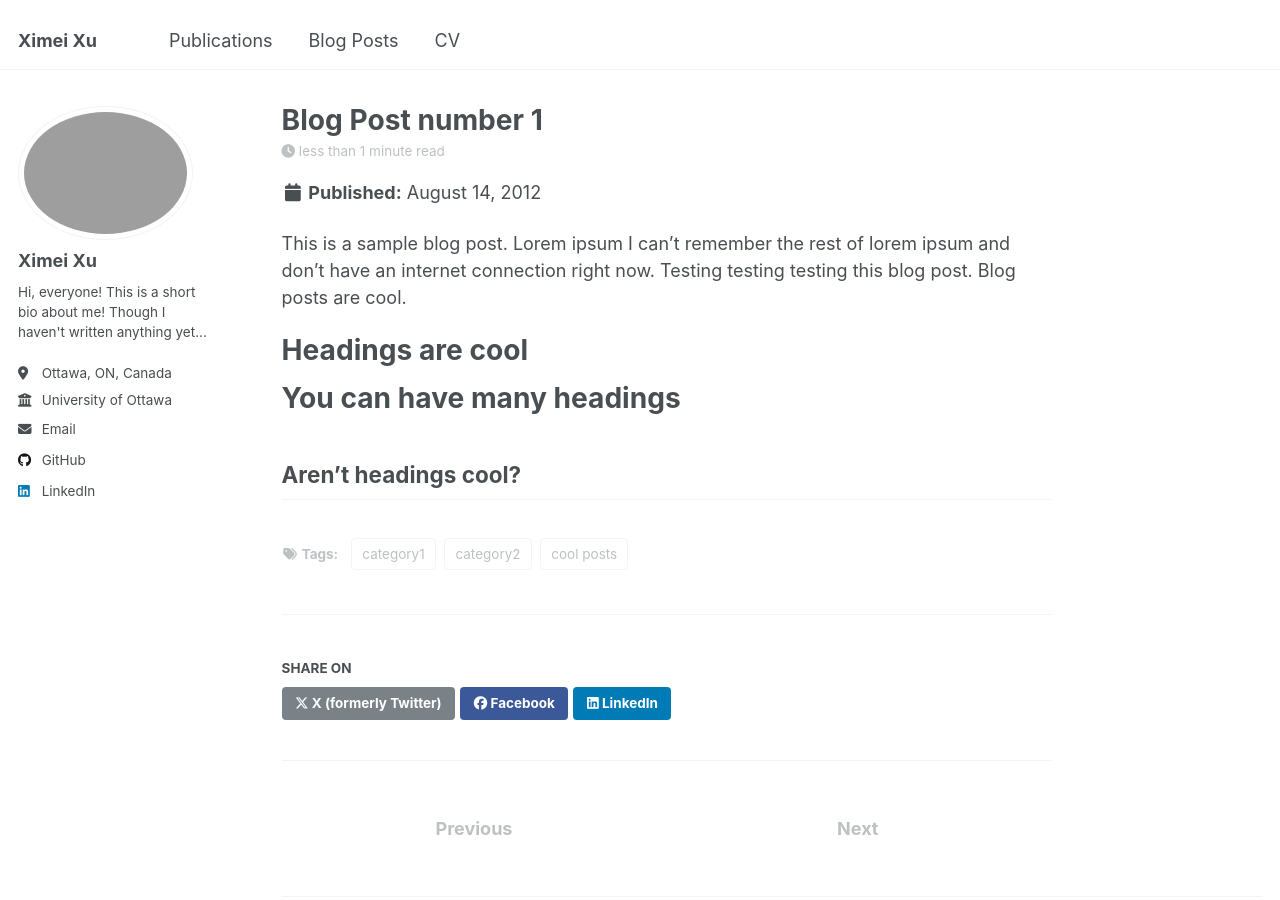
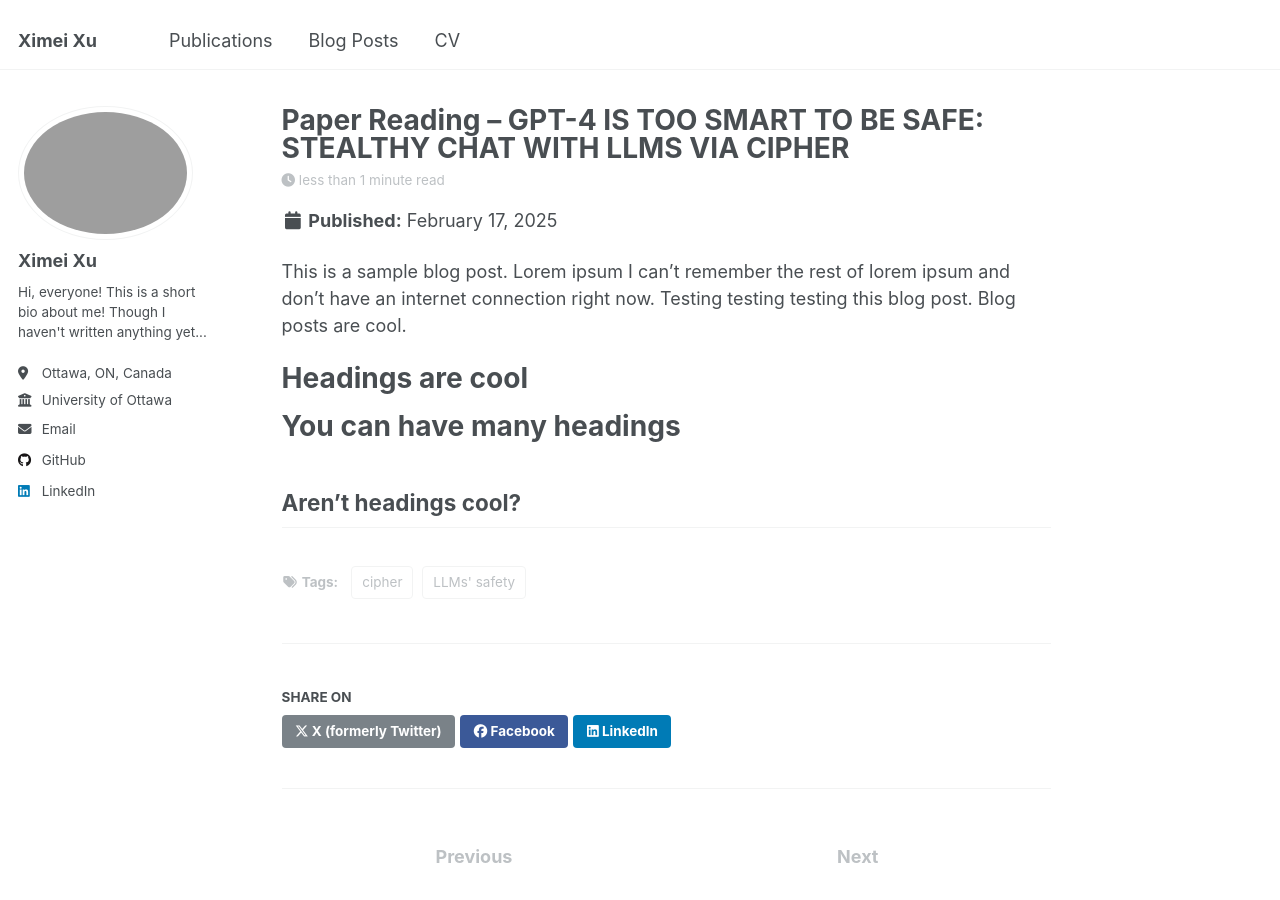
Before and after one commit to Ximei-Sommer/Ximei-Sommer, a Jekyll site: the page built from _posts/2012-08-14-blog-post-1.md, in a window 1280 px wide and 900 px high. Built offline with Jekyll 4.4.1, drawn with Linux system fonts in a browser that asks for light colours.

Commit message:
Update 2012-08-14-blog-post-1.md

```diff
--- a/_posts/2012-08-14-blog-post-1.md
+++ b/_posts/2012-08-14-blog-post-1.md
@@ -1,11 +1,10 @@
 ---
-title: 'Blog Post number 1'
-date: 2012-08-14
-permalink: /posts/2012/08/blog-post-1/
+title: 'Paper Reading -- GPT-4 IS TOO SMART TO BE SAFE: STEALTHY CHAT WITH LLMS VIA CIPHER'
+date: 2025-02-17
+permalink: /posts/2025/02/Paper-Reading-1/
 tags:
-  - cool posts
-  - category1
-  - category2
+  - LLMs' safety
+  - cipher
 ---
 
 This is a sample blog post. Lorem ipsum I can't remember the rest of lorem ipsum and don't have an internet connection right now. Testing testing testing this blog post. Blog posts are cool.
```
